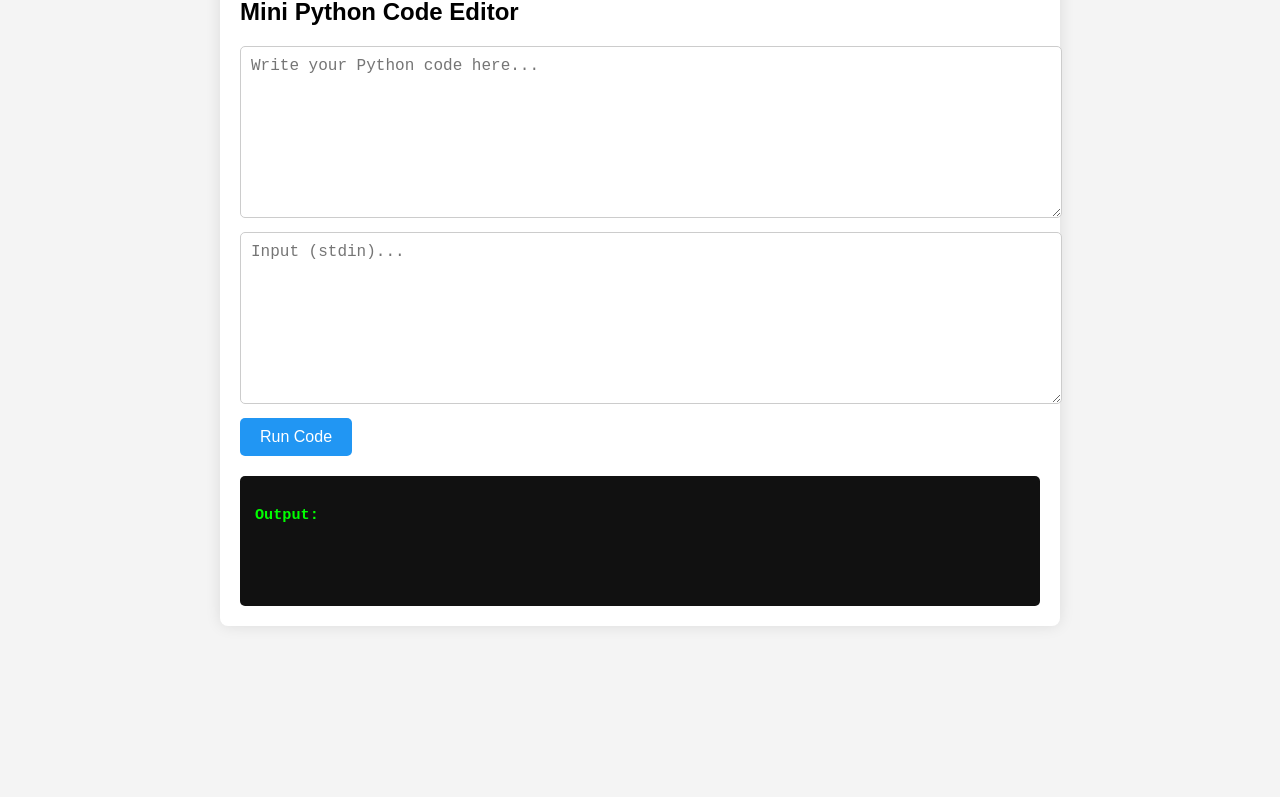
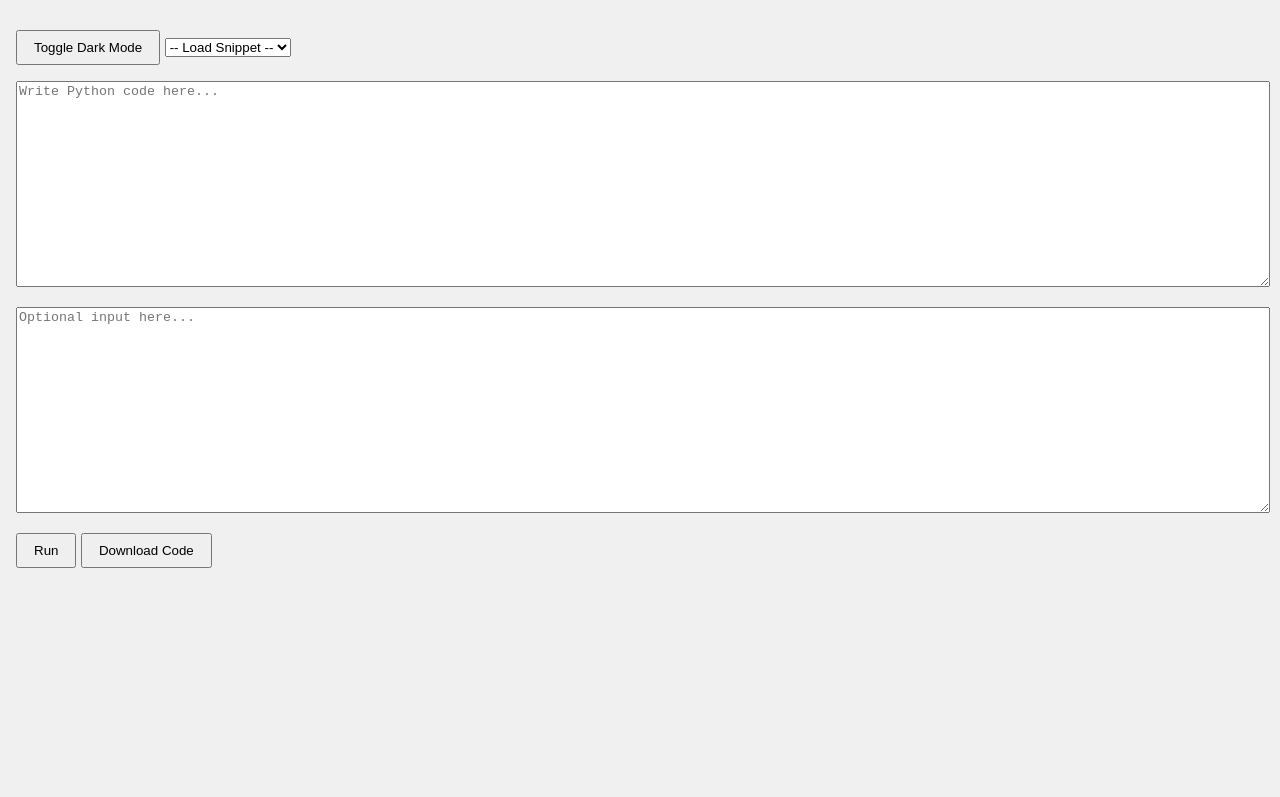
Before and after one commit to gustavocunguara/mini-python-editor, a plain HTML site: page frontend/index.html in a window 1280 px wide. Shown: the part 82-879 px from the top of the page. Before the commit the page ends 800 px from the top, so only its background shows below. Drawn offline with Linux system fonts and the light colour scheme.

Commit message:
Bonus
New Features

```diff
--- a/frontend/index.html
+++ b/frontend/index.html
@@ -1,21 +1,36 @@
 <!DOCTYPE html>
 <html lang="en">
 <head>
-    <meta charset="UTF-8">
-    <title>Mini Python Editor</title>
-    <link rel="stylesheet" href="style.css">
+  <meta charset="UTF-8" />
+  <meta name="viewport" content="width=device-width, initial-scale=1.0"/>
+  <title>Mini Python Editor</title>
+  <style>
+    body { font-family: Arial, sans-serif; margin: 0; padding: 1rem; background: #f0f0f0; }
+    .dark-mode { background: #121212; color: white; }
+    textarea, pre { width: 100%; height: 200px; margin-top: 1rem; }
+    button { margin-top: 1rem; padding: 0.5rem 1rem; }
+    #snippets { margin-top: 1rem; }
+    @media (max-width: 600px) {
+      textarea, pre { height: 150px; }
+    }
+  </style>
 </head>
 <body>
-    <div class="container">
-        <h2>Mini Python Code Editor</h2>
-        <textarea id="code" placeholder="Write your Python code here..."></textarea>
-        <textarea id="input" placeholder="Input (stdin)..."></textarea>
-        <button onclick="runCode()">Run Code</button>
-        <div class="output-box">
-            <h3>Output:</h3>
-            <pre id="output"></pre>
-        </div>
-    </div>
-    <script src="script.js"></script>
+  <h1>Mini Python Editor</h1>
+  <button onclick="toggleDarkMode()">Toggle Dark Mode</button>
+  <select id="snippets" onchange="loadSnippet()">
+    <option value="">-- Load Snippet --</option>
+    <option value="print('Hello World')">Hello World</option>
+    <option value="name = input('Name: ')\nprint('Hello', name)">Input/Output</option>
+    <option value="for i in range(5): print(i)">Loop</option>
+    <option value="def greet():\n    print('Hi')\ngreet()">Function</option>
+  </select>
+  <textarea id="code" placeholder="Write Python code here..."></textarea>
+  <textarea id="input" placeholder="Optional input here..."></textarea>
+  <br/>
+  <button onclick="runCode()">Run</button>
+  <button onclick="downloadCode()">Download Code</button>
+  <pre id="output"></pre>
+  <script src="script.js"></script>
 </body>
 </html>
--- a/frontend/script.js
+++ b/frontend/script.js
@@ -1,24 +1,51 @@
-// Replace with your actual Render backend URL
 const BACKEND_URL = "https://mini-python-editor.onrender.com";
 
+
+window.onload = () => {
+  const saved = localStorage.getItem("userCode");
+  if (saved) document.getElementById("code").value = saved;
+};
+
+document.getElementById("code").addEventListener("input", (e) => {
+  localStorage.setItem("userCode", e.target.value);
+});
+
 function runCode() {
-    const code = document.getElementById("code").value;
-    const input = document.getElementById("input").value;
-
-    fetch(`${BACKEND_URL}/run`, {
-        method: 'POST',
-        headers: {
-            'Content-Type': 'application/json',
-        },
-        body: JSON.stringify({ code: code, input: input })
-    })
-    .then(res => res.json())
-    .then(data => {
-        const output = document.getElementById("output");
-        output.textContent = data.error ? data.error : data.output;
-    })
-    .catch(err => {
-        document.getElementById("output").textContent = "Error connecting to server.";
-        console.error(err);
+  const code = document.getElementById("code").value;
+  const input = document.getElementById("input").value;
+  fetch(BACKEND_URL + "/run", {
+    method: "POST",
+    headers: { "Content-Type": "application/json" },
+    body: JSON.stringify({ code, input }),
+  })
+    .then((res) => res.json())
+    .then((data) => {
+      const output = document.getElementById("output");
+      if (data.error) {
+        output.textContent = "Error:\n" + data.error;
+      } else {
+        output.textContent = data.output + "\n\nExecution Time: " + data.exec_time;
+      }
     });
 }
+
+function downloadCode() {
+  const code = document.getElementById("code").value;
+  const blob = new Blob([code], { type: 'text/plain' });
+  const a = document.createElement('a');
+  a.href = URL.createObjectURL(blob);
+  a.download = "my_code.py";
+  a.click();
+}
+
+function toggleDarkMode() {
+  document.body.classList.toggle("dark-mode");
+}
+
+function loadSnippet() {
+  const snippet = document.getElementById("snippets").value;
+  if (snippet) {
+    document.getElementById("code").value = snippet;
+    localStorage.setItem("userCode", snippet);
+  }
+}
```
Also changed, not shown: backend/requirements.txt, 1 other file.
